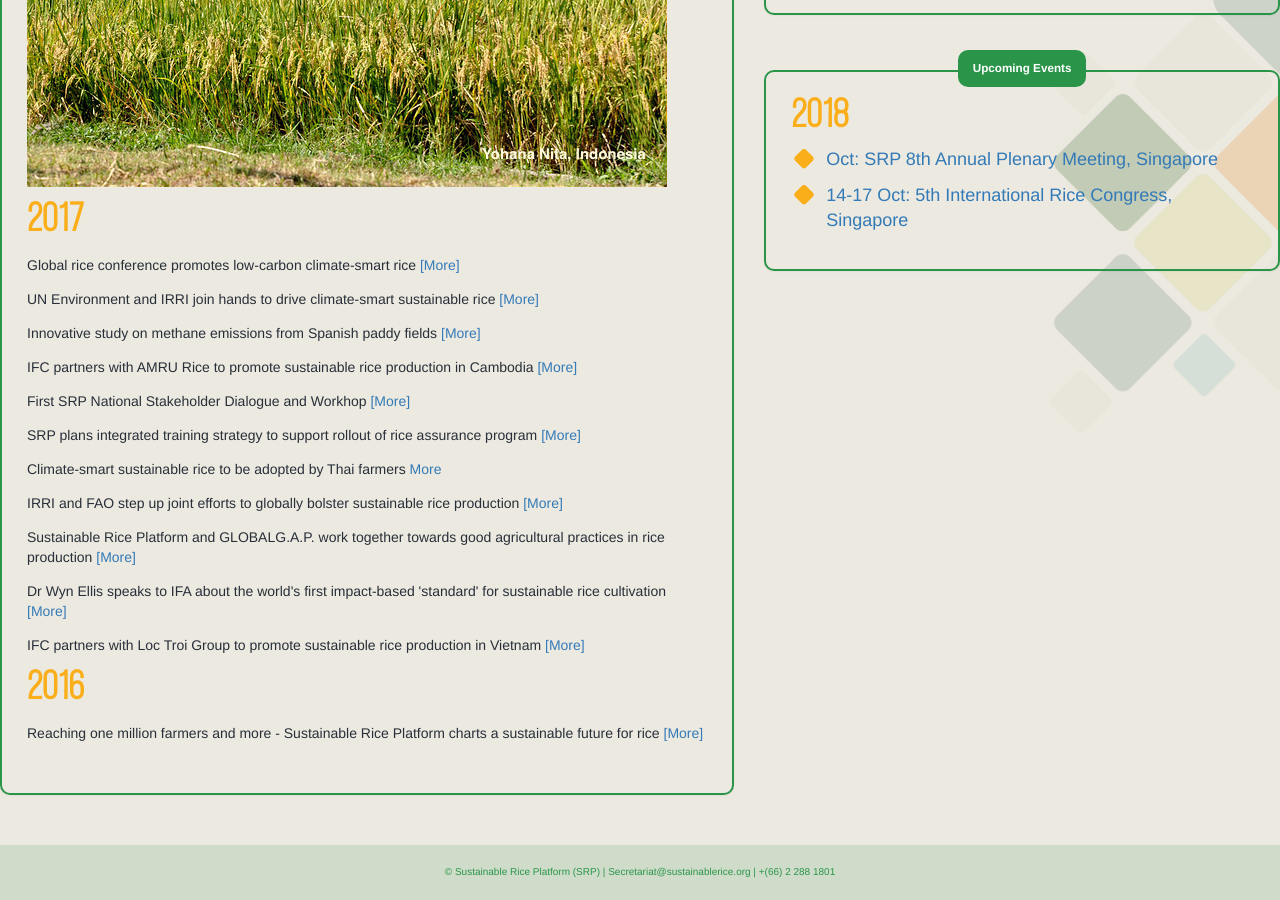
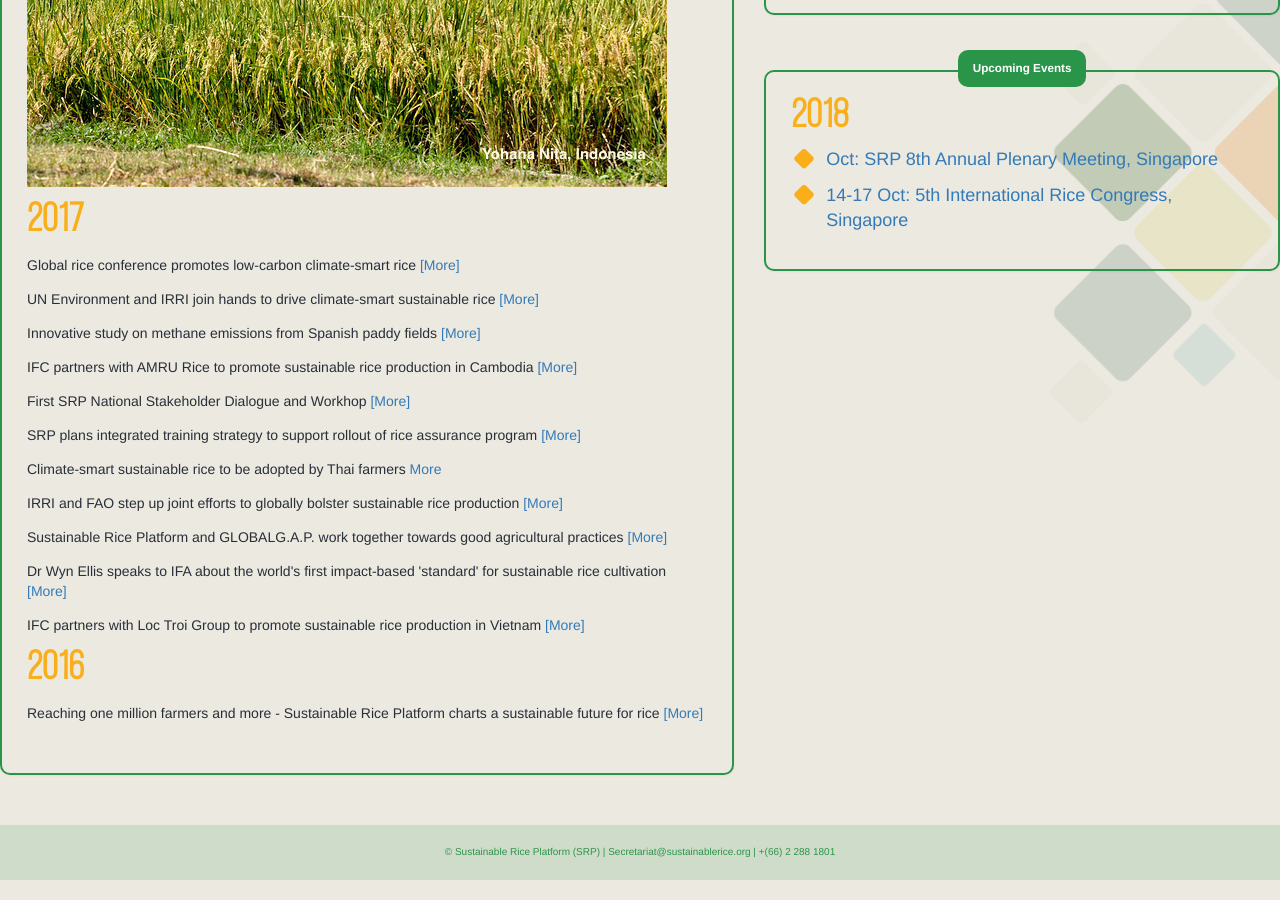
Before and after one commit to sustainablericeplatform/sustainablericeplatform.github.io, a Jekyll site: the page built from News-and-Events/index.html, in a window 1280 px wide and 900 px high, scrolled down 901 px. Built offline with Jekyll 4.4.1, drawn with Linux system fonts in a browser that asks for light colours.

Commit message:
Update index.html

```diff
--- a/News-and-Events/index.html
+++ b/News-and-Events/index.html
@@ -30,7 +30,7 @@ layout: default
                         <p>SRP plans integrated training strategy to support rollout of rice assurance program <a href="http://news.irri.org/2017/05/sustainable-rice-platform-plans.html" target="_blank">[More]</a></p>
                         <p>Climate-smart sustainable rice to be adopted by Thai farmers <a href="http://web.unep.org/asiapacific/thai-government-promotes-low-emission-rice-farming" target="_blank">More</a></p>
                         <p>IRRI and FAO step up joint efforts to globally bolster sustainable rice production <a href="http://www.fao.org/news/story/en/item/854617/icode/" target="_blank">[More]</a></p>
-                        <p>Sustainable Rice Platform and GLOBALG.A.P. work together towards good agricultural practices in rice production  <a href="" target="_blank">[More]</a></p>
+                        <p>Sustainable Rice Platform and GLOBALG.A.P. work together towards good agricultural practices <a href="" target="_blank">[More]</a></p>
                         <p>Dr Wyn Ellis speaks to IFA about the world's first impact-based 'standard' for sustainable rice cultivation <a href="http://www.fertilizer.org/En/Media/IFA_s_Expert_Blog/En/Media/IFA_Expert_Blog.aspx" target="_blank">[More]</a></p>
                         <p>IFC partners with Loc Troi Group to promote sustainable rice production in Vietnam <a href="http://ifcextapps.ifc.org/IFCExt/Pressroom/IFCPressRoom.nsf/0/A654DC813708972085258082000D745F" target="_blank">[More]</a></p>
                         <h1 class="year">2016</h1>
```
